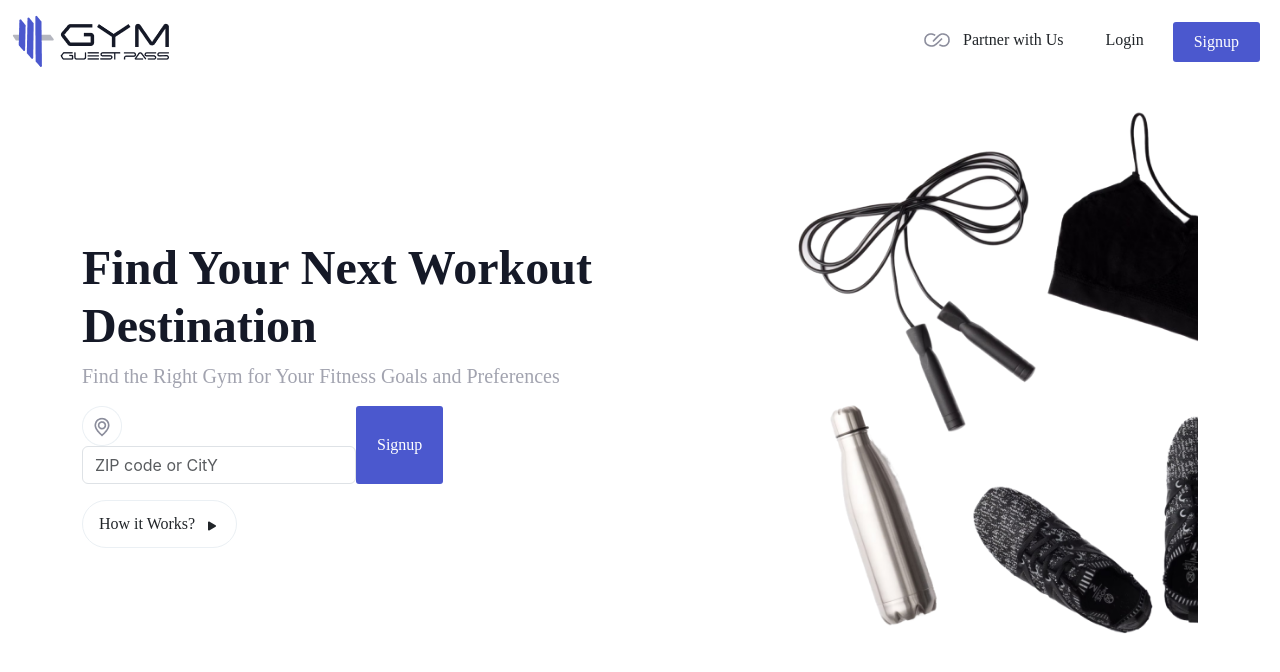
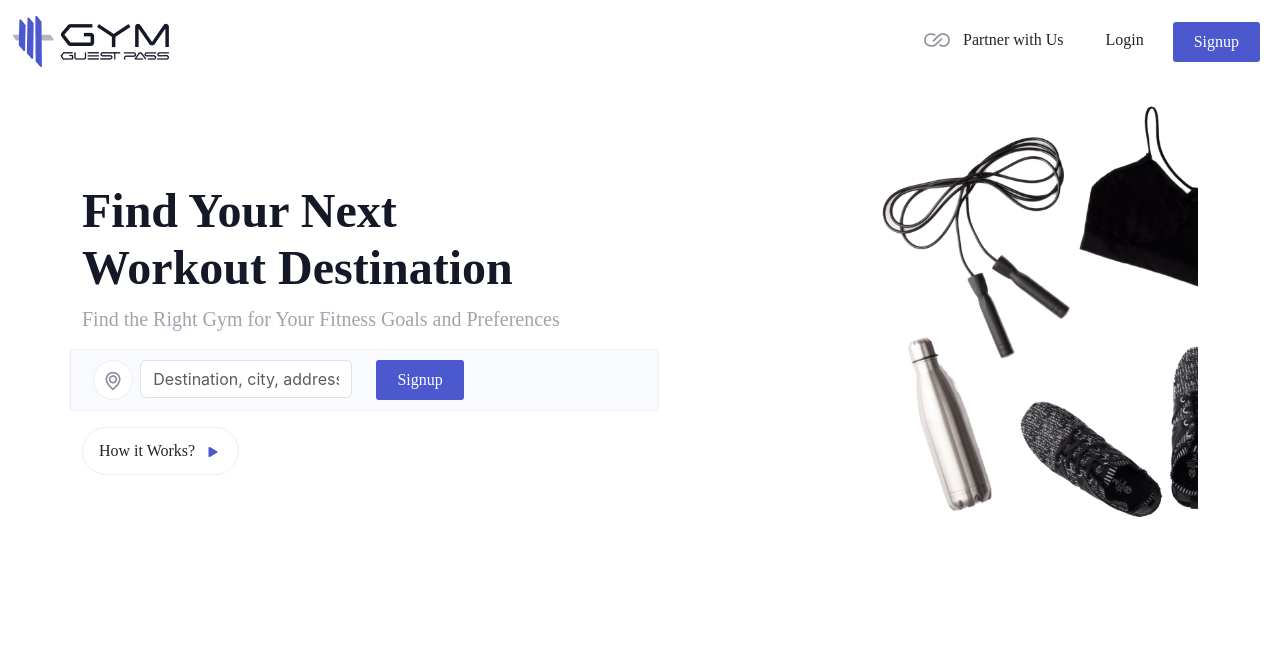
Before and after one commit to Domayur/gym-web-app, a React (Create React App) app: page / in a window 1280 px wide. Shown: the top 672 px of the page. Built offline with nearby package versions, Linux system fonts and the light colour scheme.

Commit message:
hero section

```diff
--- a/src/components/HeroSection/HeroSection.js
+++ b/src/components/HeroSection/HeroSection.js
@@ -8,25 +8,30 @@ import { BsFillGeoAltFill, BsFillOctagonFill, BsFillPlayFill, BsGeo, BsGeoFill }
 const HeroSection = () => {
     return (
         <>
-            <section className='hero-section'>
+            <section class='hero-section'>
                 <div class="container">
                     <div class="row gy-4 d-flex justify-content-between">
-                        <div class="col-lg-6 order-2 order-lg-1 d-flex flex-column justify-content-center">
-                            <h2 class="heading-hero-line" data-aos="fade-up">Find Your Next Workout Destination</h2>
+                        <div class="col-lg-8 order-2 order-lg-1 d-flex flex-column justify-content-center">
+                            <h2 class="heading-hero-line" data-aos="fade-up">Find Your Next <br/>Workout Destination</h2>
                             <p class="paragaraph-hero-line" data-aos="fade-up" data-aos-delay="100">Find the Right Gym for Your Fitness Goals and Preferences</p>
                             <form action="#" class="form-search d-flex align-items-stretch mb-3" data-aos="fade-up" data-aos-delay="200">
-                                <div className='mayur'>
-                                    <img src={LocationImg} alt="location" />
-                                    <input type="text" class="form-control" placeholder={"ZIP code or CitY"} />
+                                <div class='row mayur justify-content-between"'>
+                                    <div class="col-sm-1">
+                                        <img src={LocationImg} alt="location" />
+                                    </div>
+                                    <div class="col-sm-5">
+                                        <input type="text" class="form-control" placeholder="Destination, city, address" />
+                                    </div>
+                                    <div class="col-sm-2 ">
+                                        <button class="btn cst-btn-nav float-right" type="button">Signup</button>
+                                    </div>
                                 </div>
-
-                                <button class="btn cst-btn-nav" type="button">Signup</button>
                             </form>
                             <div>
-                                <button class="btn how-it-works" type="button">How it Works? <span><BsFillPlayFill /></span></button>
+                                <button class="btn how-it-works" type="button">How it Works? <span><BsFillPlayFill className='play-icons' /></span></button>
                             </div>
                         </div>
-                        <div class="col-lg-5 order-1 order-lg-2 hero-img">
+                        <div class="col-lg-4 order-1 order-lg-2 hero-img">
                             <img src={HeroImg} class="img-fluid mb-3 mb-lg-0" alt="" />
                         </div>
                     </div>
--- a/src/components/HeroSection/HeroSection/HeroSection.css
+++ b/src/components/HeroSection/HeroSection/HeroSection.css
@@ -43,3 +43,23 @@
     border: 1px solid #EBF0F4;
     border-radius: 43px;
 }
+
+.play-icons {
+    color: #4B58CE;
+    font-size: 18px;
+}
+
+.mayur{
+    padding: 10px;
+    width: 80%;
+    box-sizing: border-box;
+    /* position: absolute; */
+    /* left: 0%;
+    right: 0%;
+    top: 54.86%;
+    bottom: 22.29%; */
+    background: #F9FAFD;
+    border: 1px solid #EBF0F4;
+    border-radius: 3px;
+    /* height: 102%; */
+}
```
